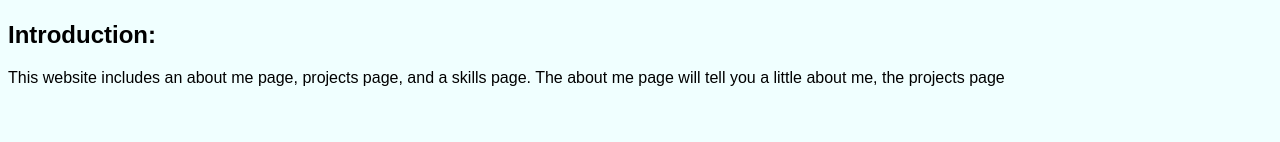
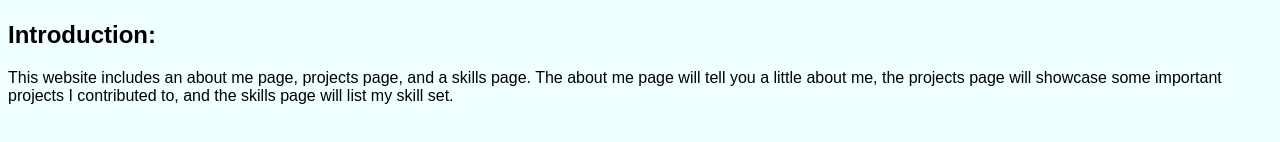
Before and after one commit to lanerileys/lanerileys.github.io, a plain HTML site: page index.html in a window 1280 px wide. Shown: the part 542-684 px from the top of the page. Drawn offline with Linux system fonts and the light colour scheme.

Commit message:
Update index.html

```diff
--- a/index.html
+++ b/index.html
@@ -21,7 +21,7 @@
     <img src="https://media-exp1.licdn.com/dms/image/C5603AQFii8z1nFMmWQ/profile-displayphoto-shrink_400_400/0/1635812030052?e=1643846400&v=beta&t=IDTq26usRgxvCN96TulCTglzPBPhyLFgwzbYGdBIcWk" />
 
     <h2>Introduction:</h2>
-    <p>This website includes an about me page, projects page, and a skills page. The about me page will tell you a little about me, the projects page </p>
+    <p>This website includes an about me page, projects page, and a skills page. The about me page will tell you a little about me, the projects page will showcase some important projects I contributed to, and the skills page will list my skill set.</p>
 
 </body>
 </html>
```
